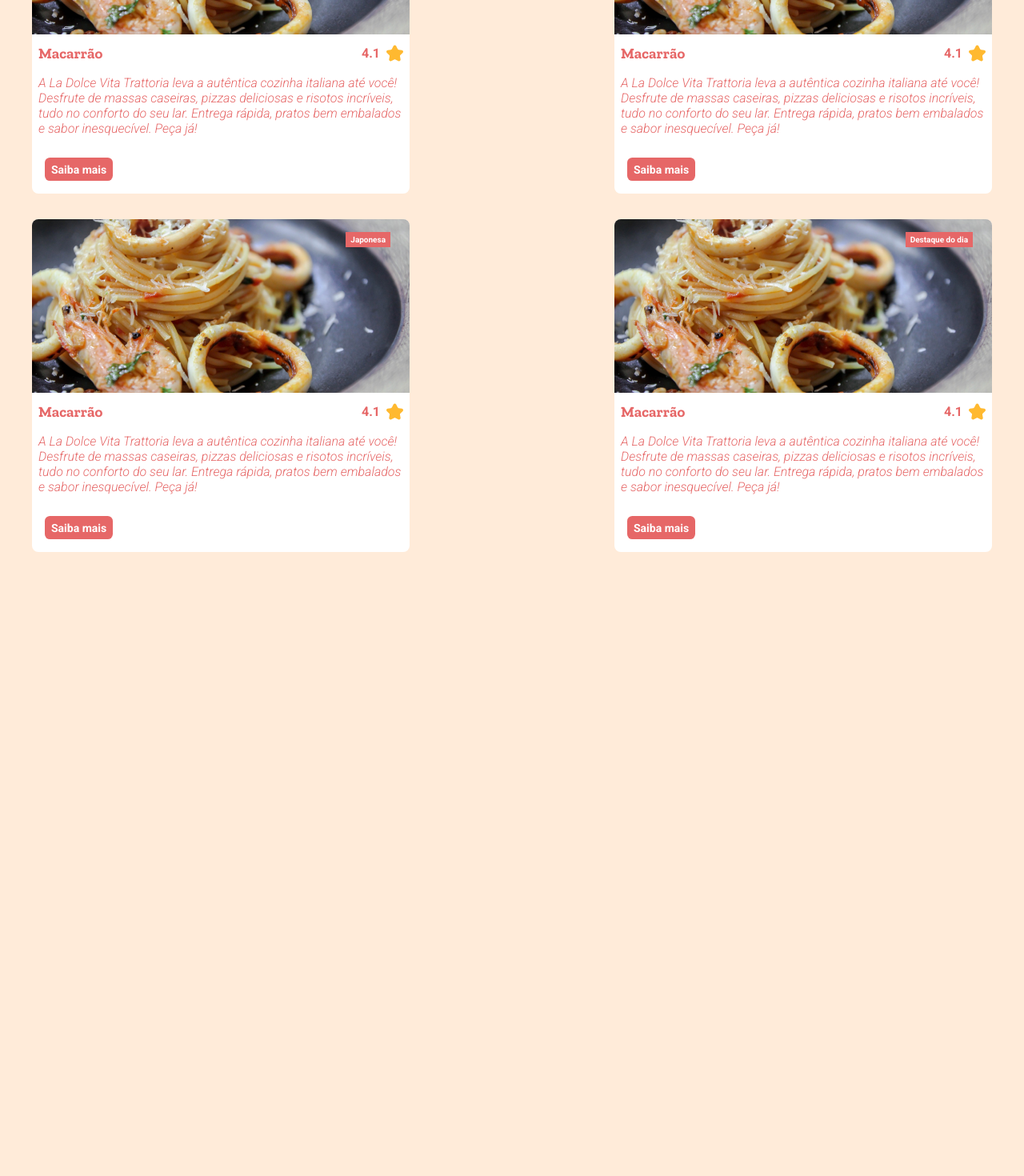
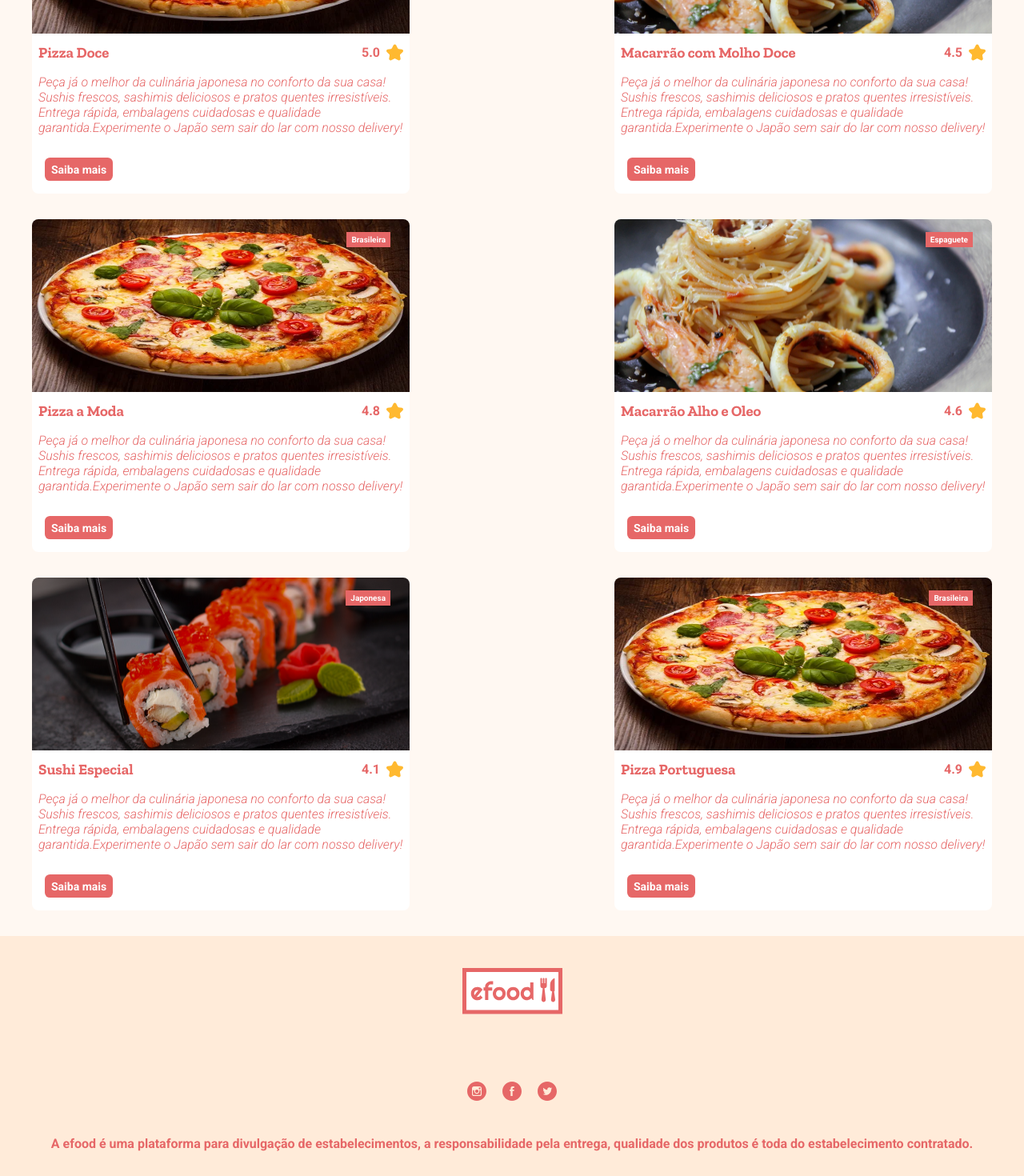
Before and after one commit to LucasDev9645/Projeto_Efood, a React (Vite) app: page / in a window 1280 px wide. Shown: the part 1070-2540 px from the top of the page at 80% size. Before the commit the page ends 1792 px from the top, so only its background shows below. Built offline with nearby package versions, Linux system fonts and the light colour scheme.

Commit message:
Create footer

```diff
--- a/src/App.tsx
+++ b/src/App.tsx
@@ -1,3 +1,4 @@
+import Footer from "./components/Footer";
 import Header from "./components/Header";
 import Home from "./components/Home";
 
@@ -9,6 +10,7 @@ const App = () => {
       <GlobalCss />
       <Header />
       <Home />
+      <Footer />
     </>
   );
 };
--- /dev/null
+++ b/src/Models/Food.ts
@@ -0,0 +1,26 @@
+class Food {
+  id: number;
+  image: string;
+  title: string;
+  avaliation: string;
+  description: string;
+  infos: string[];
+
+  constructor(
+    id: number,
+    image: string,
+    title: string,
+    avaliation: string,
+    description: string,
+    infos: string[]
+  ) {
+    this.id = id;
+    this.image = image;
+    this.title = title;
+    this.avaliation = avaliation;
+    this.description = description;
+    this.infos = infos;
+  }
+}
+
+export default Food;
--- /dev/null
+++ b/src/components/Footer/index.tsx
@@ -0,0 +1,26 @@
+import Logo from "../../assets/images/logo.svg";
+import Instagram from "../../assets/images/instagram-round-svgrepo-com (1) 1.svg";
+import Facebook from "../../assets/images/facebook-round-svgrepo-com 1.svg";
+import Twiiter from "../../assets/images/twitter-2-svgrepo-com 1.svg";
+
+import { StylesFooter } from "./styles";
+
+const Footer = () => {
+  return (
+    <StylesFooter>
+      <img src={Logo} alt="logo efood" />
+      <div>
+        <img src={Instagram} alt="instagram" />
+        <img src={Facebook} alt="facebook" />
+        <img src={Twiiter} alt="twiiter" />
+      </div>
+      <p>
+        A efood é uma plataforma para divulgação de estabelecimentos, a
+        responsabilidade pela entrega, qualidade dos produtos é toda do
+        estabelecimento contratado.
+      </p>
+    </StylesFooter>
+  );
+};
+
+export default Footer;
--- /dev/null
+++ b/src/components/Footer/styles.ts
@@ -0,0 +1,14 @@
+import styled from "styled-components";
+import { colors } from "../../styles/styles";
+
+export const StylesFooter = styled.footer`
+  background-color: ${colors.blackAmber};
+  width: 100%;
+  height: 18.75rem;
+  text-align: center;
+  font-weight: 700;
+
+  img {
+    margin: 2.5rem 0.625rem;
+  }
+`;
--- a/src/components/Home/HomeCard/index.tsx
+++ b/src/components/Home/HomeCard/index.tsx
@@ -11,7 +11,7 @@ import {
 import Tag from "../../Tag";
 
 type Props = {
-  id: number;
+  id?: number;
   image: string;
   title: string;
   avaliation: string;
@@ -19,20 +19,13 @@ type Props = {
   infos: string[];
 };
 
-const HomeCard = ({
-  image,
-  title,
-  avaliation,
-  description,
-  infos,
-  id,
-}: Props) => {
+const HomeCard = ({ image, title, avaliation, description, infos }: Props) => {
   return (
     <HomeCardContainer>
       <HomeCardImage src={image} alt={title} />
       <Infos>
         {infos.map((info) => (
-          <Tag size="small" key={id}>
+          <Tag key={title} size="small">
             {info}
           </Tag>
         ))}
--- a/src/components/Home/HomeCard/styles.ts
+++ b/src/components/Home/HomeCard/styles.ts
@@ -16,6 +16,8 @@ export const HomeCardContainer = styled.div`
 
 export const HomeCardImage = styled.img`
   border-radius: 0.5rem 0.5rem 0 0;
+  width: 100%;
+  height: 13.5rem;
 `;
 
 export const ContainerDescription = styled.div`
--- a/src/components/Home/index.tsx
+++ b/src/components/Home/index.tsx
@@ -2,45 +2,88 @@ import Banner from "../Banner";
 import HomeCard from "./HomeCard";
 import { HomeListCard } from "./styles";
 
-import ImageFood from "../../assets/images/laDolce.png";
+import Food from "../../Models/Food";
+
+import imageFood1 from "../../assets/images/laDolce.png";
+import imageFood2 from "../../assets/images/depositphotos_50523105-stock-photo-pizza-with-tomatoes.jpg";
+import imageFood3 from "../../assets/images/sushi.png";
+
+const foods: Food[] = [
+  {
+    id: 1,
+    image: imageFood2,
+    title: "Pizza Doce",
+    avaliation: "5.0",
+    description:
+      "Peça já o melhor da culinária japonesa no conforto da sua casa! Sushis frescos, sashimis deliciosos e pratos quentes irresistíveis. Entrega rápida, embalagens cuidadosas e qualidade garantida.Experimente o Japão sem sair do lar com nosso delivery!",
+    infos: ["Destaque da Semana", "Brasileira"],
+  },
+
+  {
+    id: 2,
+    image: imageFood1,
+    title: "Macarrão com Molho Doce",
+    avaliation: "4.5",
+    description:
+      "Peça já o melhor da culinária japonesa no conforto da sua casa! Sushis frescos, sashimis deliciosos e pratos quentes irresistíveis. Entrega rápida, embalagens cuidadosas e qualidade garantida.Experimente o Japão sem sair do lar com nosso delivery!",
+    infos: ["Espaguete Especial"],
+  },
+
+  {
+    id: 3,
+    image: imageFood2,
+    title: "Pizza a Moda",
+    avaliation: "4.8",
+    description:
+      "Peça já o melhor da culinária japonesa no conforto da sua casa! Sushis frescos, sashimis deliciosos e pratos quentes irresistíveis. Entrega rápida, embalagens cuidadosas e qualidade garantida.Experimente o Japão sem sair do lar com nosso delivery!",
+    infos: ["Brasileira"],
+  },
+
+  {
+    id: 4,
+    image: imageFood1,
+    title: "Macarrão Alho e Oleo",
+    avaliation: "4.6",
+    description:
+      "Peça já o melhor da culinária japonesa no conforto da sua casa! Sushis frescos, sashimis deliciosos e pratos quentes irresistíveis. Entrega rápida, embalagens cuidadosas e qualidade garantida.Experimente o Japão sem sair do lar com nosso delivery!",
+    infos: ["Espaguete"],
+  },
+
+  {
+    id: 5,
+    image: imageFood3,
+    title: "Sushi Especial",
+    avaliation: "4.1",
+    description:
+      "Peça já o melhor da culinária japonesa no conforto da sua casa! Sushis frescos, sashimis deliciosos e pratos quentes irresistíveis. Entrega rápida, embalagens cuidadosas e qualidade garantida.Experimente o Japão sem sair do lar com nosso delivery!",
+    infos: ["Japonesa"],
+  },
+  {
+    id: 6,
+    image: imageFood2,
+    title: "Pizza Portuguesa",
+    avaliation: "4.9",
+    description:
+      "Peça já o melhor da culinária japonesa no conforto da sua casa! Sushis frescos, sashimis deliciosos e pratos quentes irresistíveis. Entrega rápida, embalagens cuidadosas e qualidade garantida.Experimente o Japão sem sair do lar com nosso delivery!",
+    infos: ["Brasileira"],
+  },
+];
 
 const Home = () => {
   return (
     <div>
       <Banner />
       <HomeListCard className="container">
-        <HomeCard
-          id={1}
-          avaliation="4.1"
-          description="A La Dolce Vita Trattoria leva a autêntica cozinha italiana até você! Desfrute de massas caseiras, pizzas deliciosas e risotos incríveis, tudo no conforto do seu lar. Entrega rápida, pratos bem embalados e sabor inesquecível. Peça já!"
-          title="Macarrão"
-          infos={["Destaque da Semana", "Japonesa"]}
-          image={ImageFood}
-        />
-        <HomeCard
-          id={2}
-          avaliation="4.1"
-          description="A La Dolce Vita Trattoria leva a autêntica cozinha italiana até você! Desfrute de massas caseiras, pizzas deliciosas e risotos incríveis, tudo no conforto do seu lar. Entrega rápida, pratos bem embalados e sabor inesquecível. Peça já!"
-          title="Macarrão"
-          infos={["Italiana"]}
-          image={ImageFood}
-        />
-        <HomeCard
-          id={3}
-          avaliation="4.1"
-          description="A La Dolce Vita Trattoria leva a autêntica cozinha italiana até você! Desfrute de massas caseiras, pizzas deliciosas e risotos incríveis, tudo no conforto do seu lar. Entrega rápida, pratos bem embalados e sabor inesquecível. Peça já!"
-          title="Macarrão"
-          infos={["Japonesa"]}
-          image={ImageFood}
-        />
-        <HomeCard
-          id={4}
-          avaliation="4.1"
-          description="A La Dolce Vita Trattoria leva a autêntica cozinha italiana até você! Desfrute de massas caseiras, pizzas deliciosas e risotos incríveis, tudo no conforto do seu lar. Entrega rápida, pratos bem embalados e sabor inesquecível. Peça já!"
-          title="Macarrão"
-          infos={["Destaque  do dia"]}
-          image={ImageFood}
-        />
+        {foods.map((food) => (
+          <HomeCard
+            key={food.id}
+            avaliation={food.avaliation}
+            description={food.description}
+            title={food.title}
+            infos={food.infos}
+            image={food.image}
+          />
+        ))}
       </HomeListCard>
     </div>
   );
--- a/src/styles/styles.ts
+++ b/src/styles/styles.ts
@@ -4,7 +4,8 @@ export const colors = {
   black: "#111111",
   white: "#FFFFFF",
   red: "#E66767",
-  amber: "#FFEBD9",
+  amber: "#FFF8F2",
+  blackAmber: "#FFEBD9",
 };
 
 export const GlobalCss = createGlobalStyle`
```
Also changed, not shown: src/assets/images/depositphotos_50523105-stock-photo-pizza-with-tomatoes.jpg (added).
